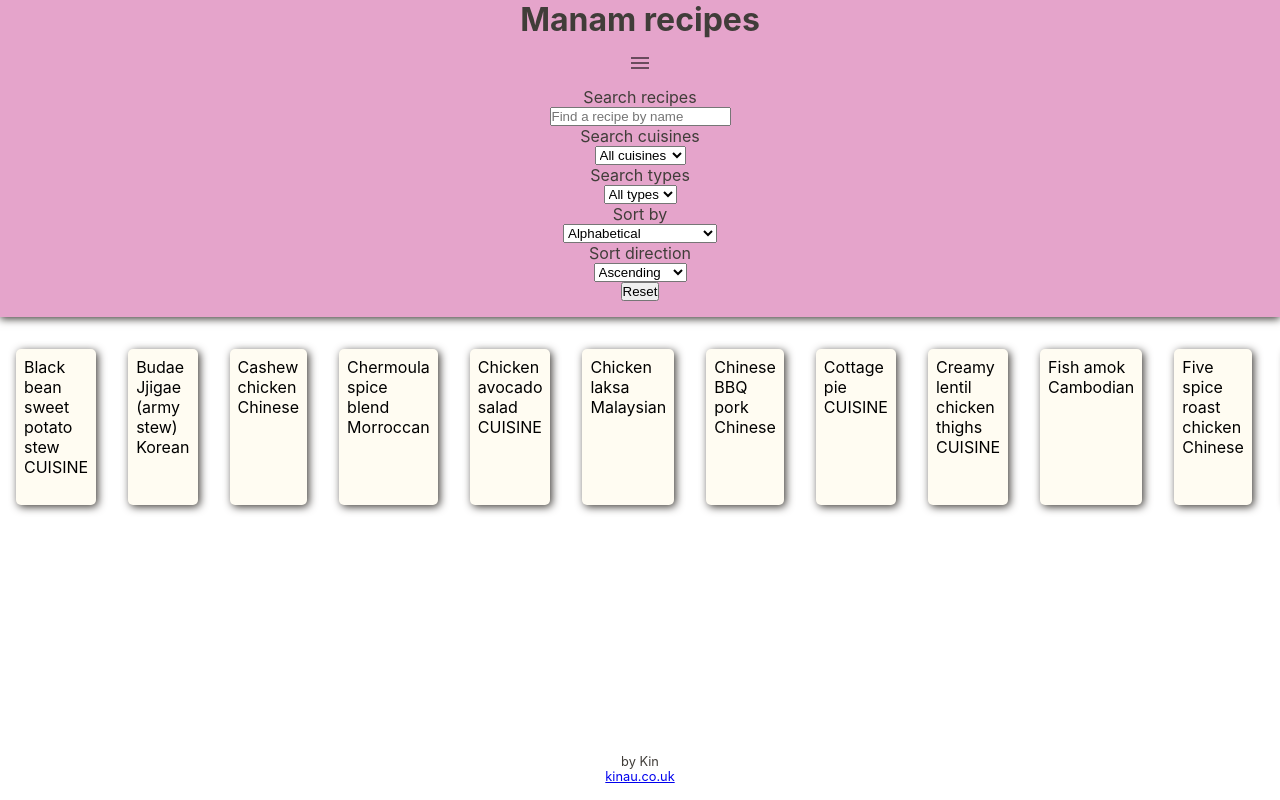
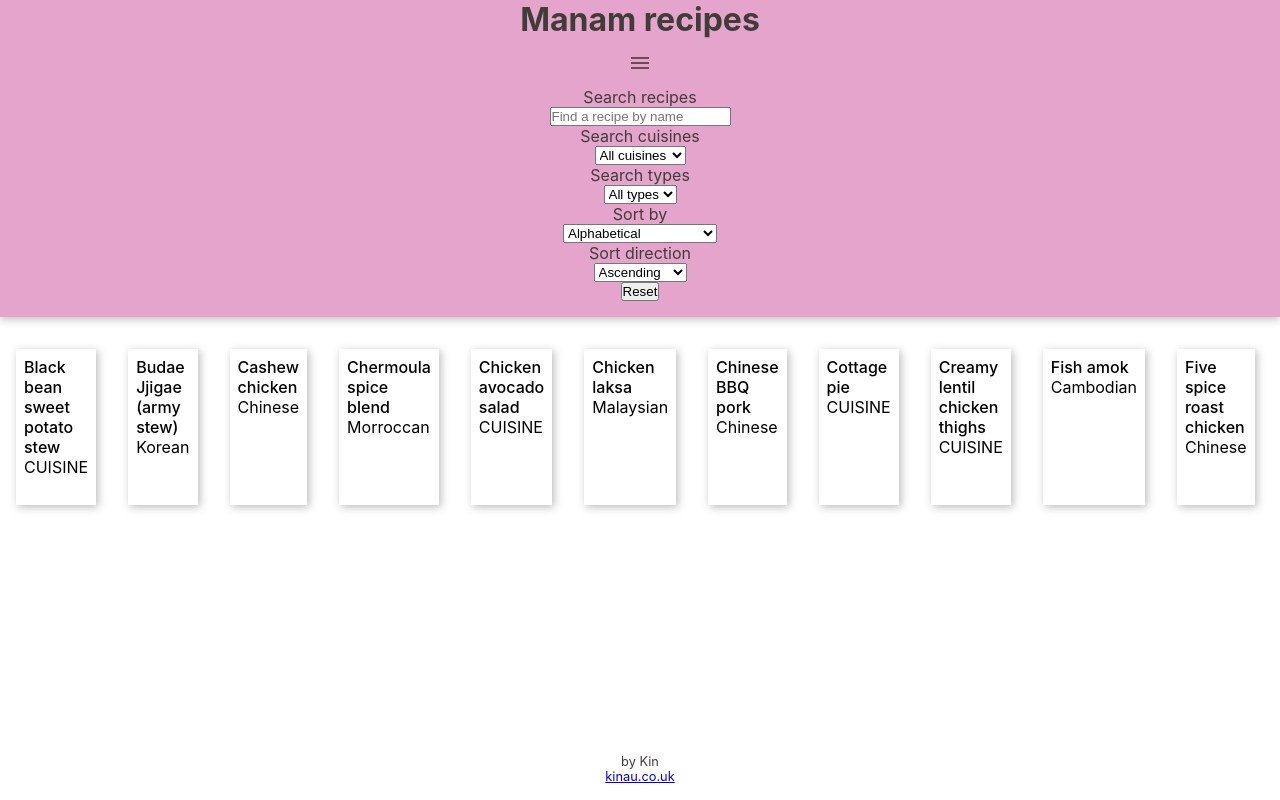
Before and after one commit to kin-au/manam-recipes, a React (Create React App) app: page /recipes in a window 1280 px wide. Shown: the top 800 px of the page. Built offline with nearby package versions, Linux system fonts and the light colour scheme.

Commit message:
recipe card style, shadows

```diff
--- a/src/components/Header/Header.style.js
+++ b/src/components/Header/Header.style.js
@@ -13,7 +13,7 @@ const Header = styled.header`
   width: 100%;
   background-color: ${lightTheme.colors.background};
   color: ${lightTheme.colors.primary};
-  box-shadow: 0 0.125rem 0.5rem #403d39;
+  box-shadow: 0 0.125rem 0.5rem #403d3959;
 
   h1 {
     font-size: 2rem;
--- a/src/components/RecipeCard/RecipeCard.style.js
+++ b/src/components/RecipeCard/RecipeCard.style.js
@@ -3,9 +3,11 @@ import styled from "styled-components";
 const RecipeCard = styled.div`
   margin: 1rem;
   padding: 0.5rem;
-  background-color: #fffcf2;
-  border-radius: 5px;
-  box-shadow: 0.125rem 0.125rem 0.5rem #403d39;
+  box-shadow: 0.125rem 0.125rem 0.5rem #403d3959;
+
+  header {
+    font-weight: 500;
+  }
 `;
 
 export { RecipeCard };
--- a/src/components/RecipeCard/RecipeCard.tsx
+++ b/src/components/RecipeCard/RecipeCard.tsx
@@ -6,7 +6,7 @@ const RecipeCard = (props: RecipeCardProps) => {
   const { recipe } = props;
   return (
     <SC.RecipeCard key={recipe.id}>
-      <div>{recipe.name}</div>
+      <header>{recipe.name}</header>
       <div>{recipe.cuisine}</div>
     </SC.RecipeCard>
   );
```
